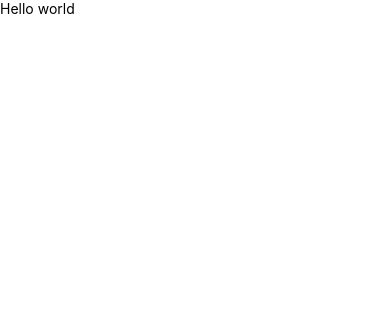
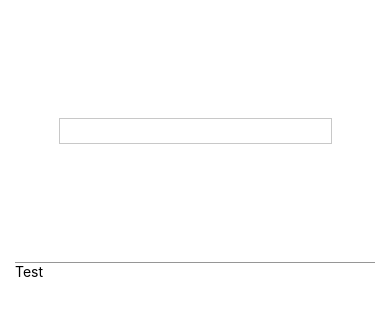
Before and after one commit to vianneychin/somabar-coding-challenge, a React Native app: screen / in a window 390 px wide. Shown: the top 316 px of the page. Built offline with nearby package versions, Linux system fonts and the light colour scheme.

Commit message:
Create ui for main container

```diff
--- a/App.js
+++ /dev/null
@@ -1,12 +0,0 @@
-import React from 'react'
-import { SafeAreaView, Text } from 'react-native'
-
-const App = () => {
-  return (
-    <SafeAreaView>
-      <Text>Hello world</Text>
-    </SafeAreaView>
-  )
-}
-
-export default App
--- a/index.js
+++ b/index.js
@@ -1,9 +1,5 @@
-/**
- * @format
- */
+import { AppRegistry } from 'react-native'
+import App from './src/components/App'
+import { name as appName } from './app.json'
 
-import {AppRegistry} from 'react-native';
-import App from './App';
-import {name as appName} from './app.json';
-
-AppRegistry.registerComponent(appName, () => App);
+AppRegistry.registerComponent(appName, () => App)
--- /dev/null
+++ b/src/components/App.js
@@ -0,0 +1,47 @@
+import React from 'react'
+import { SafeAreaView, View, Text, TextInput, StyleSheet } from 'react-native'
+
+const unsplashApi = 'https://api.unsplash.com'
+
+const App = () => {
+  return (
+    <SafeAreaView style={styles.mainContainer}>
+      <View style={styles.inputContainer}>
+        <TextInput style={styles.input} />
+      </View>
+      <View style={styles.imagesContainer}>
+        <Text>Test</Text>
+      </View>
+    </SafeAreaView>
+  )
+}
+
+const styles = StyleSheet.create({
+  /* Container styles */
+  mainContainer: {
+    flex: 1,
+  },
+  inputContainer: {
+    flex: 0.45,
+    justifyContent: 'center',
+    alignItems: 'center',
+  },
+  imagesContainer: {
+    flex: 1,
+    borderTopWidth: 1,
+    borderColor: 'rgb(150, 150, 150)',
+    marginLeft: 15,
+    marginRight: 15,
+  },
+
+  /* Misc. */
+  input: {
+    backgroundColor: 'white',
+    width: '70%',
+    fontSize: 20,
+    borderWidth: 1,
+    borderColor: 'rgb(200, 200, 200)',
+  },
+})
+
+export default App
```
Also changed, not shown: .eslintrc.js, .prettierrc.js.
